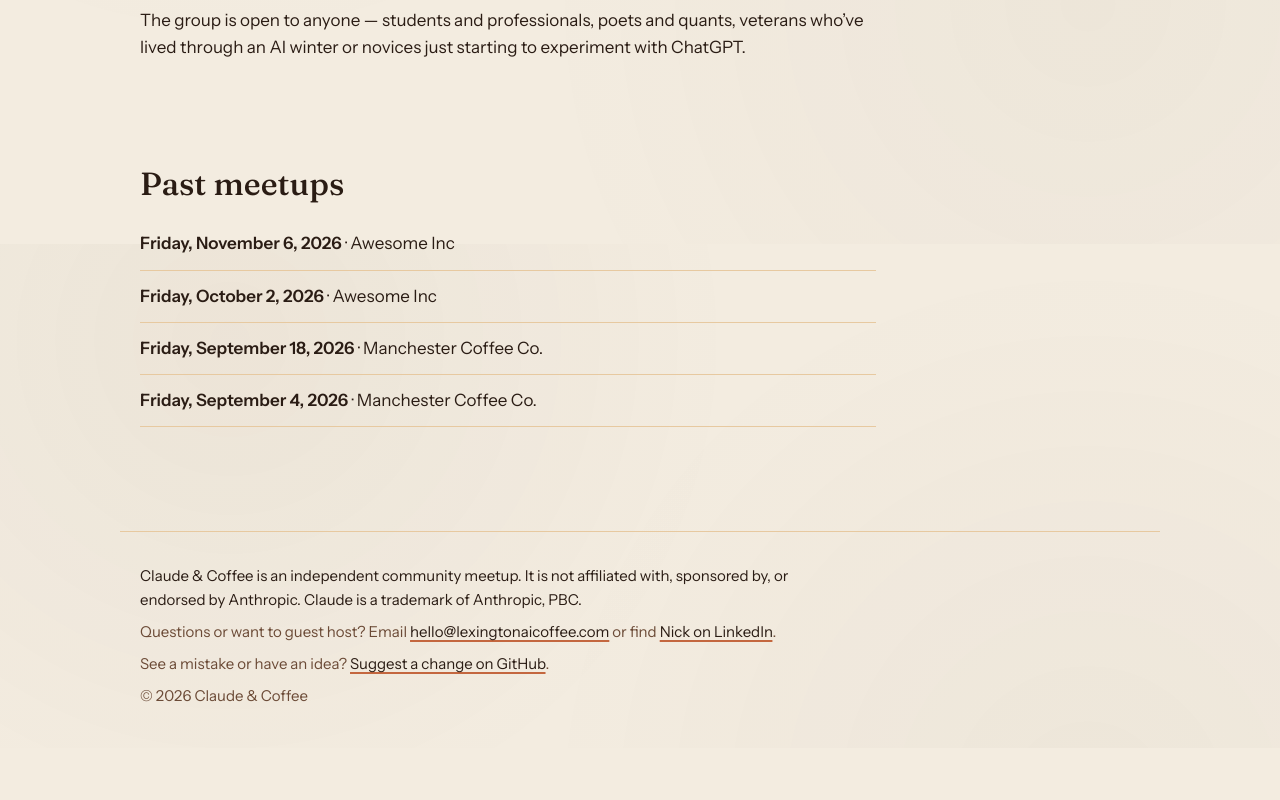
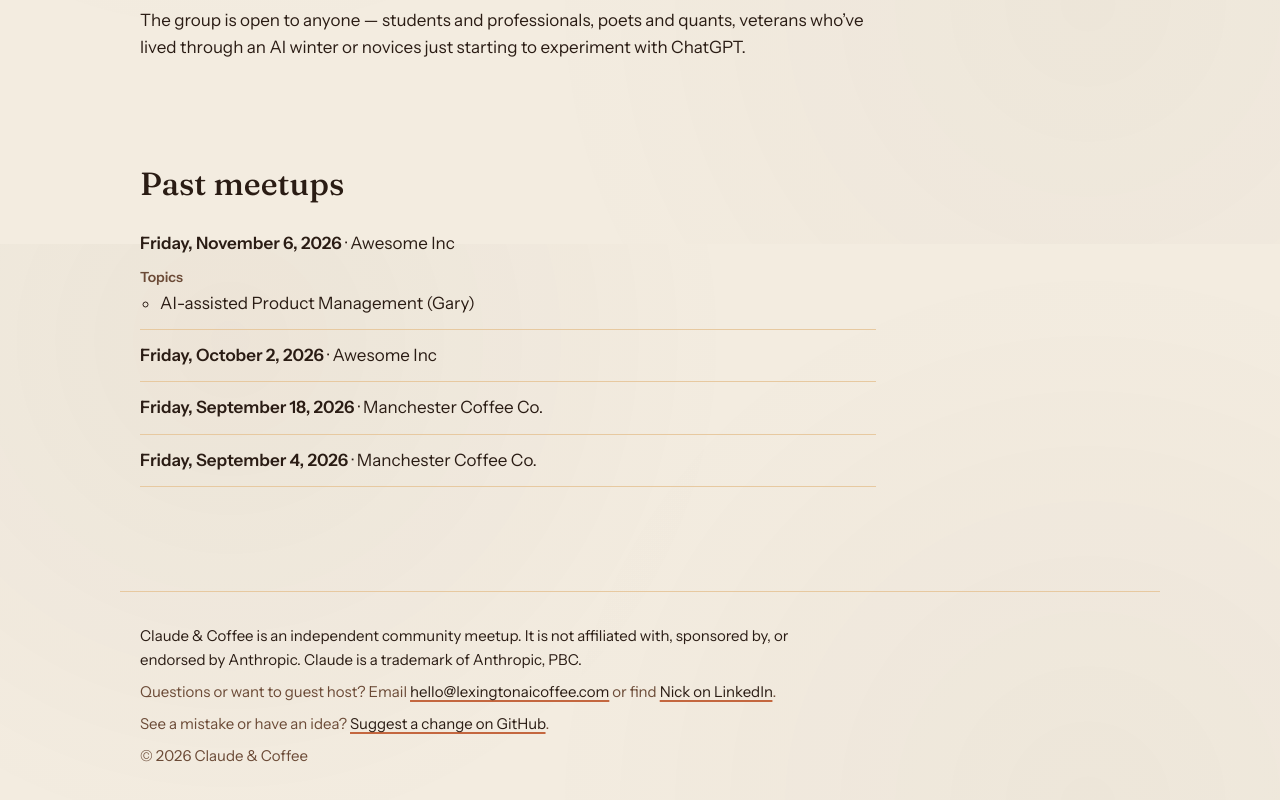
Before and after one commit to lexingtonaicoffee/lexingtonaicoffee.github.io, a plain HTML site: page index.html in a window 1280 px wide. Shown: the part 1356-2156 px from the top of the page. Before the commit the page ends 2104 px from the top, so only its background shows below. Drawn offline with Linux system fonts and the light colour scheme; no server answers.

Commit message:
Add Nov 6 topic: AI-assisted Product Management
Co-Authored-By: Claude Sonnet 5.5 <noreply@anthropic.com>

```diff
--- a/index.html
+++ b/index.html
@@ -232,6 +232,8 @@
       <ol class="past-list">
         <li>
           <p><span class="past-date">Friday, November 6, 2026</span> · Awesome Inc</p>
+          <p class="past-label">Topics</p>
+          <ul class="past-topics"><li>AI-assisted Product Management (Gary)</li></ul>
         </li>
         <li>
           <p><span class="past-date">Friday, October 2, 2026</span> · Awesome Inc</p>
```
